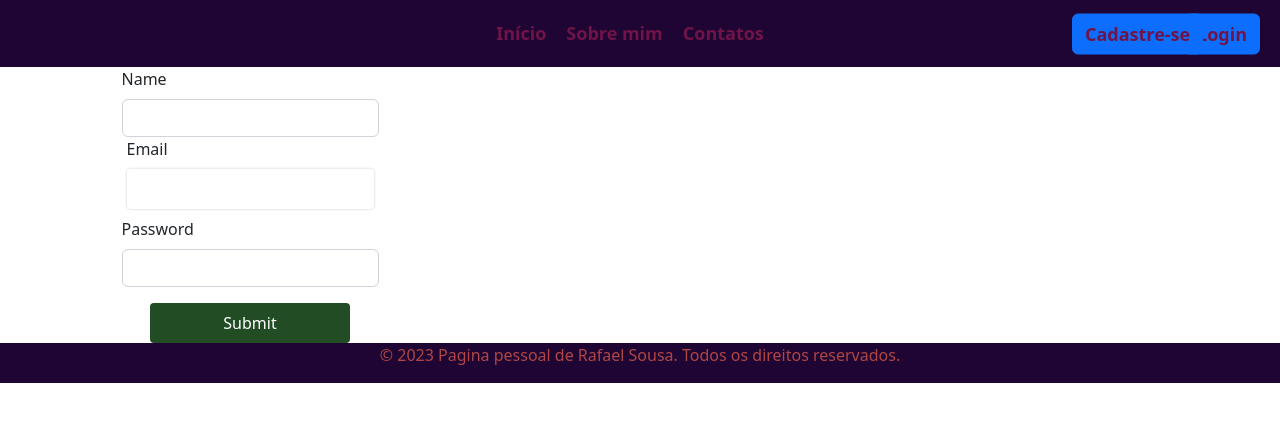
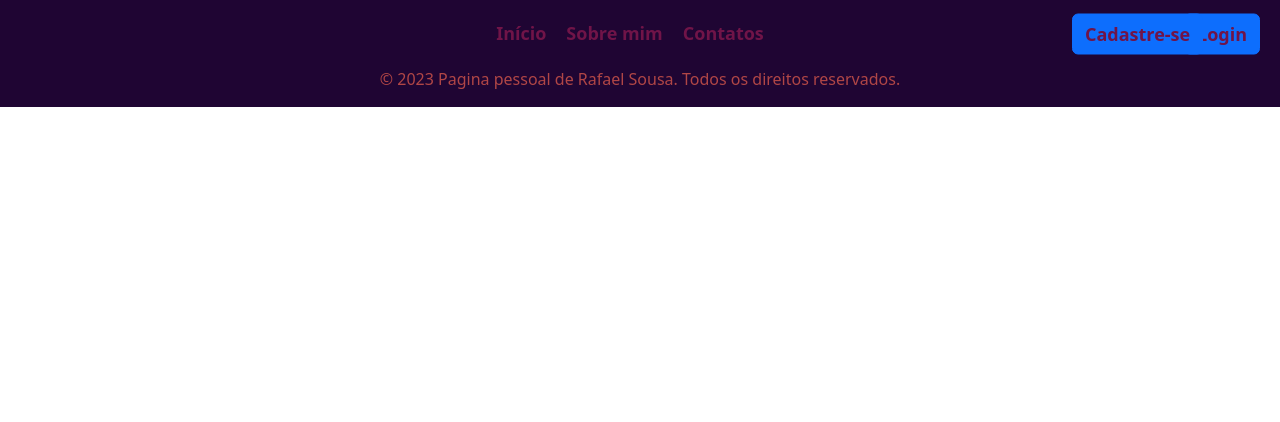
Before and after one commit to zigmons/my-page, a React (Create React App) app: page /signup in a window 1280 px wide. Shown: the top 422 px of the page. Built offline with nearby package versions, Linux system fonts and the light colour scheme.

Commit message:
commented login e cadastro

```diff
--- a/public/index.html
+++ b/public/index.html
@@ -9,10 +9,10 @@
       name="description"
       content="Web site created using create-react-app"
     />
-    <link rel="apple-touch-icon" href="%PUBLIC_URL%/logo192.png" />
 
 
-    <link rel="manifest" href="%PUBLIC_URL%/manifest.json" />
+
+
 
     <title>Olá, seja bem vindo</title>
   </head>
--- a/src/Api/ApiCadastro.js
+++ b/src/Api/ApiCadastro.js
@@ -1,16 +1,40 @@
+// async function sendDataToServer(name, email, password) {
+//   try {
+//     const response = await fetch('http://localhost:8000/api/signup/', {
+//       method: 'POST',
+//       headers: {
+//         'Content-Type': 'application/json'
+//       },
+//       body: JSON.stringify({
+//         name: name,
+//         email: email,
+//         password: password,
+//       })
+//     });
+//     const data = await response.json();
+//     console.log(data);
+//   } catch (error) {
+//     console.error(error);
+//   }
+// }
+
+
+// export default sendDataToServer;
+
+
 import axios from 'axios';
 
-async function sendDataToServer(name, email, password) {
-  try {
-    const response = await axios.post('http://127.0.0.1:8000/api/signup/', {
-      name: name,
-      email: email,
-      password: password,
+const API_BASE_URL = 'http://localhost:8000/api/';
+
+function sendDataToServer(signupData) {
+  const url = `${API_BASE_URL}signup/`;
+
+  return axios.post(url, signupData)
+    .then(response => response.data)
+    .catch(error => {
+      console.log(error);
+      return error;
     });
-    console.log(response.data);
-  } catch (error) {
-    console.error(error);
-  }
 }
 
-export default sendDataToServer;
+export default sendDataToServer
--- a/src/App.js
+++ b/src/App.js
@@ -5,8 +5,8 @@ import About from './components/About';
 import Contact from './components/Contact';
 import Navbar from './components/Navbar';
 import Footer from './components/Footer'
-import Login from './components/Login';
-import Cadastro from './components/Cadastro';
+// import Login from './components/Login';
+// import Cadastro from './components/Cadastro';
 
 import './App.css'
 
@@ -21,8 +21,8 @@ function App() {
           <Route path="/my-page" element={<Home />} />
           <Route path="/about" element={<About />} />
           <Route path="/contact" element={<Contact />} />
-          <Route path="/login" element={<Login />} />
-          <Route path="/signup" element={<Cadastro />} />
+          {/* <Route path="/login" element={<Login />} />
+          <Route path="/signup" element={<Cadastro />} /> */}
         </Routes>
 
       </div>
--- a/src/components/Cadastro.js
+++ b/src/components/Cadastro.js
@@ -1,56 +1,121 @@
-import React from 'react';
-import { useState } from 'react';
-import sendDataToServer from "../Api/ApiCadastro";
-import { Form, Button, Spinner } from 'react-bootstrap';
+// import React from 'react';
+// import { useState } from 'react';
+// import { Form, Button, Spinner } from 'react-bootstrap';
+// import  sendDataToServer  from '../Api/ApiCadastro';
 
-function Cadastro() {
-  const [name, setName] = useState('');
-  const [email, setEmail] = useState('');
-  const [password, setPassword] = useState('');
-  const [isLoading, setIsLoading] = useState(false);
+// function Cadastro() {
+//   const [name, setName] = useState('');
+//   const [email, setEmail] = useState('');
+//   const [password, setPassword] = useState('');
+//   const [isLoading, setIsLoading] = useState(false);
 
-  const handleSubmit = async (event) => {
+//   const handleSubmit = async (event) => {
+//     event.preventDefault();
+//     setIsLoading(true);
+//     try {
+//       const response = await sendDataToServer(name, email, password);
+//       console.log(response);
+//     } catch (error) {
+//       console.error(error);
+//     } finally {
+//       setIsLoading(false);
+//       setName('');
+//       setEmail('');
+//       setPassword('');
+//     }
+//   };
+
+//   return (
+//     <Form onSubmit={handleSubmit}>
+//       <Form.Group controlId="formBasicName">
+//         <Form.Label>Name</Form.Label>
+//         <Form.Control type="text" value={name} onChange={(event) => setName(event.target.value)} />
+//       </Form.Group>
+
+//       <Form.Group controlId="formBasicEmail">
+//         <Form.Label>Email</Form.Label>
+//         <Form.Control type="email" value={email} onChange={(event) => setEmail(event.target.value)} />
+//       </Form.Group>
+
+//       <Form.Group controlId="formBasicPassword">
+//         <Form.Label>Password</Form.Label>
+//         <Form.Control type="password" value={password} onChange={(event) => setPassword(event.target.value)} />
+//       </Form.Group>
+
+//       <Button variant="primary" type="submit" disabled={isLoading}>
+//         {isLoading ? (
+//           <Spinner
+//             as="span"
+//             animation="border"
+//             size="sm"
+//             role="status"
+//             aria-hidden="true"
+//           />
+//         ) : (
+//           'Submit'
+//         )}
+//       </Button>
+//     </Form>
+//   );
+// }
+
+// export default Cadastro;
+
+import React, { useState } from 'react';
+import { Form, Button } from 'react-bootstrap';
+
+import  sendDataToServer  from '../Api/ApiCadastro';
+
+const Cadastro = () => {
+  const [signupData, setSignupData] = useState({
+    name: '',
+    email: '',
+    password: '',
+  });
+
+  const handleSubmit = (event) => {
     event.preventDefault();
-    setIsLoading(true);
-    await sendDataToServer(name, email, password);
-    setIsLoading(false);
-    setName('');
-    setEmail('');
-    setPassword('');
+    console.log('signupData:', signupData);
+
+    sendDataToServer(signupData)
+      .then(response => {
+        console.log(response);
+        alert(response.message);
+      })
+      .catch(error => {
+        console.log(error);
+        alert('Error creating user');
+      });
+  };
+
+  const handleInputChange = (event) => {
+    const { name, value } = event.target;
+
+    setSignupData({
+      ...signupData,
+      [name]: value,
+    });
   };
 
   return (
-    <Form onSubmit={handleSubmit}>
-      <Form.Group controlId="formBasicName">
-        <Form.Label>Name</Form.Label>
-        <Form.Control type="text" value={name} onChange={(event) => setName(event.target.value)} />
-      </Form.Group>
-
-      <Form.Group controlId="formBasicEmail">
-        <Form.Label>Email</Form.Label>
-        <Form.Control type="email" value={email} onChange={(event) => setEmail(event.target.value)} />
-      </Form.Group>
-
-      <Form.Group controlId="formBasicPassword">
-        <Form.Label>Password</Form.Label>
-        <Form.Control type="password" value={password} onChange={(event) => setPassword(event.target.value)} />
-      </Form.Group>
-
-      <Button variant="primary" type="submit" disabled={isLoading}>
-        {isLoading ? (
-          <Spinner
-            as="span"
-            animation="border"
-            size="sm"
-            role="status"
-            aria-hidden="true"
-          />
-        ) : (
-          'Submit'
-        )}
-      </Button>
-    </Form>
+    <div>
+      <Form onSubmit={handleSubmit}>
+        <Form.Group>
+          <Form.Label htmlFor="name">Nome</Form.Label>
+          <Form.Control type="text" name="name" id="name" placeholder="Enter your name" onChange={handleInputChange} />
+        </Form.Group>
+        <Form.Group>
+          <Form.Label htmlFor="email">Email</Form.Label>
+          <Form.Control type="email" name="email" id="email" placeholder="Enter your email" onChange={handleInputChange} />
+        </Form.Group>
+        <Form.Group>
+          <Form.Label htmlFor="password">Senha</Form.Label>
+          <Form.Control type="password" name="password" id="password" placeholder="Enter your password" onChange={handleInputChange} />
+        </Form.Group>
+        <Button type="submit" color="primary">Enviar</Button>
+      </Form>
+    </div>
   );
-}
+};
 
 export default Cadastro;
```
